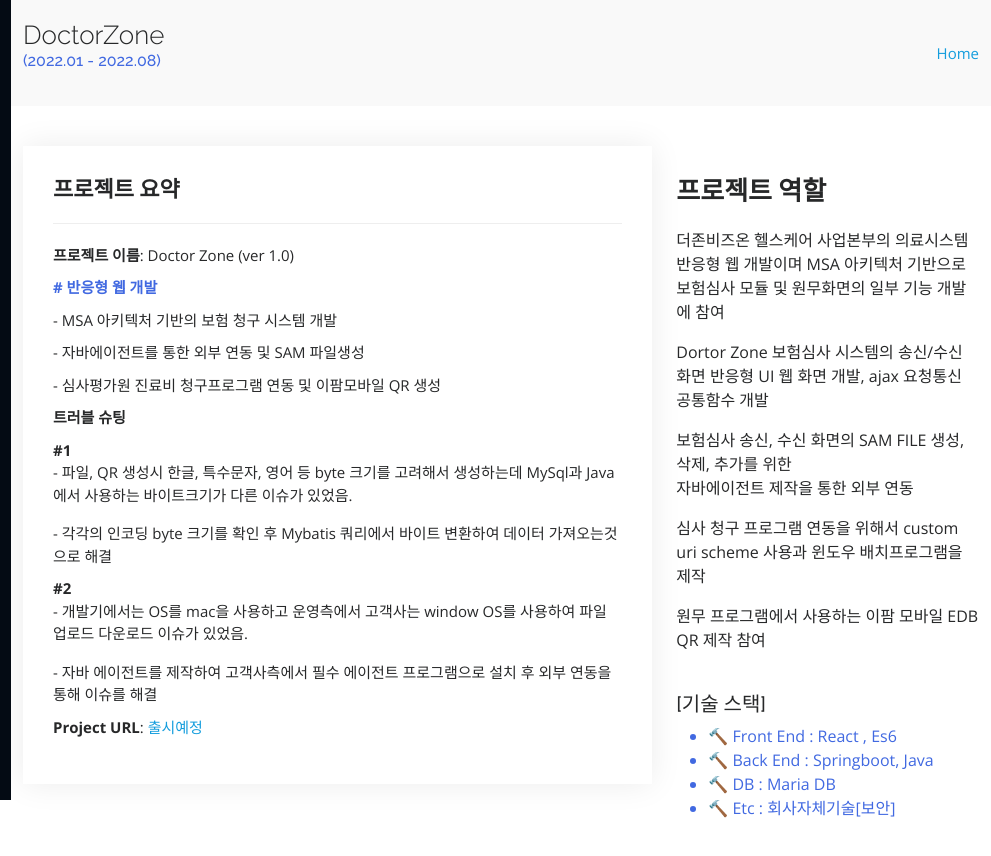
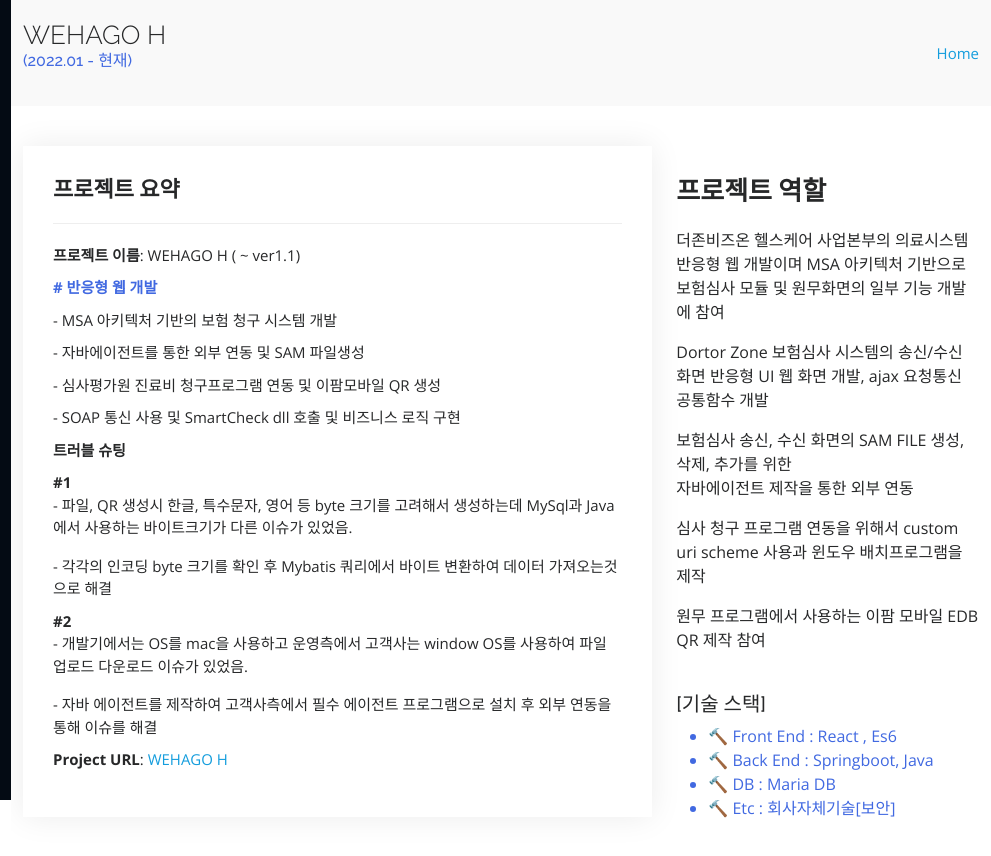
Before and after one commit to sjh9391985/DoctorZone, a plain HTML site: page index.html in a window 1280 px wide. Shown: the full height of the page, 289-1280 px from the left. Drawn offline with nearby package versions, Linux system fonts and the light colour scheme.

Commit message:
fix: 2023.04.17

```diff
--- a/index.html
+++ b/index.html
@@ -6,7 +6,7 @@
 
     <meta content="" name="description" />
     <meta content="" name="keywords" />
-    <title>DoctorZone 포트폴리오</title>
+    <title>WEHAGO H 포트폴리오</title>
     <!-- Favicons -->
     <!-- <link href="assets/img/favicon.png" rel="icon" />
     <link href="assets/img/apple-touch-icon.png" rel="apple-touch-icon" /> -->
@@ -85,8 +85,8 @@
         <div class="container">
           <div class="d-flex justify-content-between align-items-center">
             <h2>
-              DoctorZone
-              <span style="color: #4169e1; "><h6>(2022.01 - 2022.08)</h6></span>
+              WEHAGO H
+              <span style="color: #4169e1; "><h6>(2022.01 - 현재)</h6></span>
             </h2>
 
             <ol>
@@ -106,7 +106,7 @@
                 <h3>프로젝트 요약</h3>
 
                 <ul>
-                  <li><strong>프로젝트 이름</strong>: Doctor Zone (ver 1.0)</li>
+                  <li><strong>프로젝트 이름</strong>: WEHAGO H  ( ~ ver1.1)</li>
 
                   <li style="color: #4169e1">
                     <strong># 반응형 웹 개발</strong>
@@ -115,6 +115,9 @@
                   <li>- 자바에이전트를 통한 외부 연동 및 SAM 파일생성</li>
                   <li>
                     - 심사평가원 진료비 청구프로그램 연동 및 이팜모바일 QR 생성
+                  </li>
+                  <li>
+                    - SOAP 통신 사용 및 SmartCheck dll 호출 및 비즈니스 로직 구현
                   </li>
 
                   <li>
@@ -137,7 +140,7 @@
                   </li>
                   <li>
                     <strong>Project URL</strong>:
-                    <a href="#">출시예정</a>
+                    <a href="https://www.wehagoh.com/">WEHAGO H</a>
                   </li>
                 </ul>
               </div>
```
